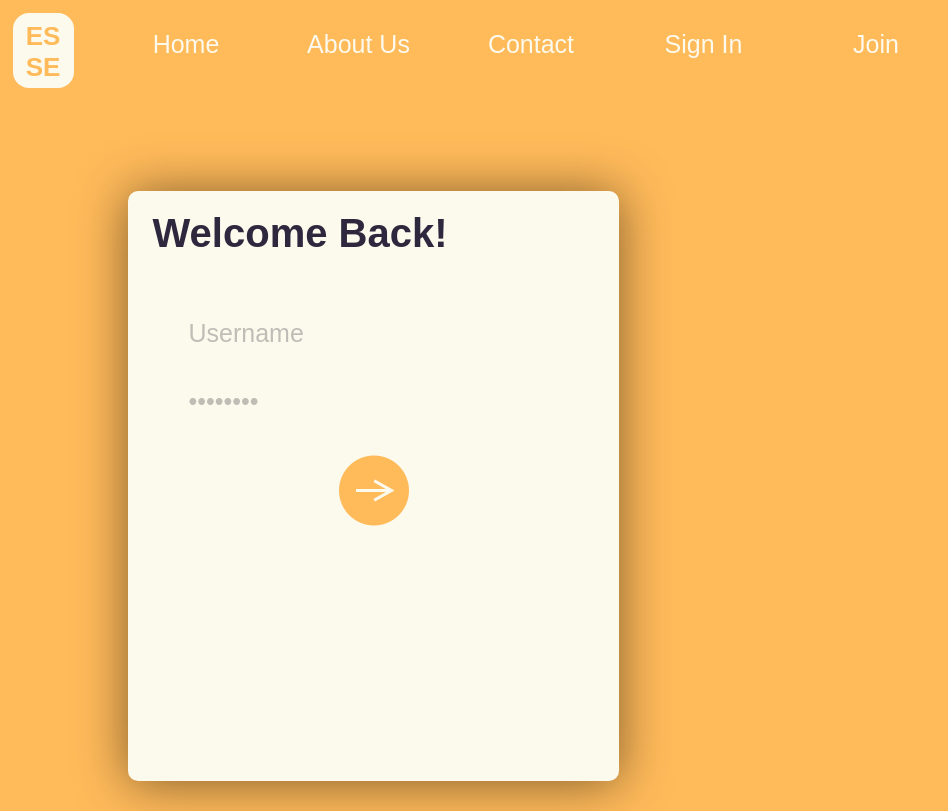
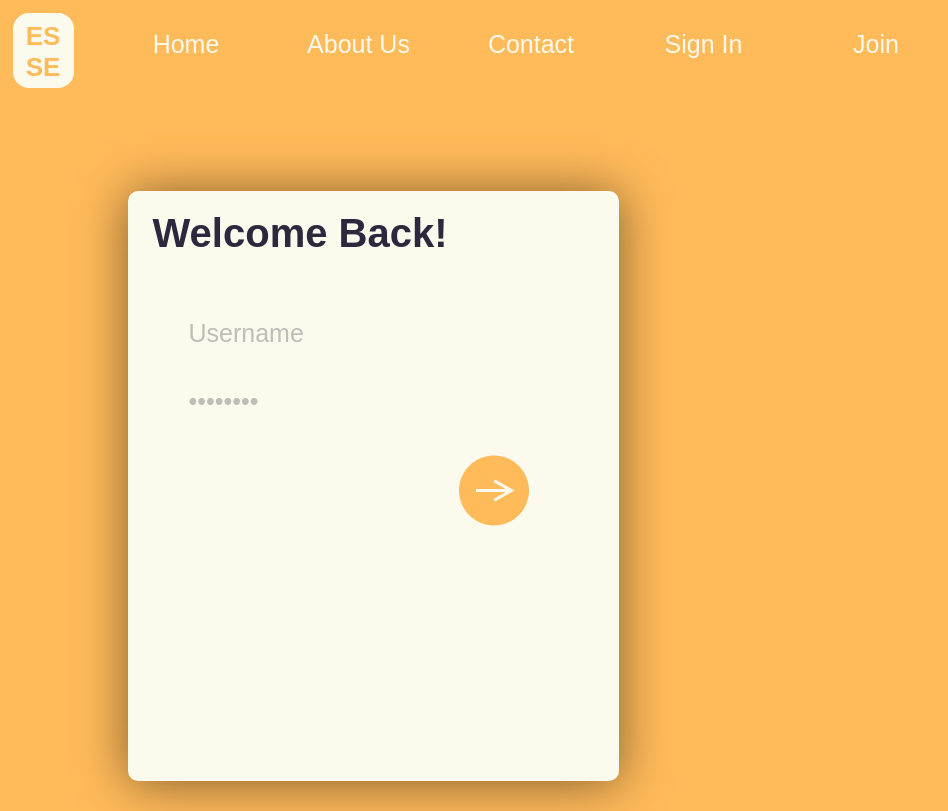
Before and after one commit to lambda-essentialism/build-essentialism-FE, a React (Create React App) app in the folder essentialism/: page / in a window 1280 px wide. Shown: the whole page, without its empty margins (0-948 px from the left). Built offline with nearby package versions, Linux system fonts and the light colour scheme.

Commit message:
moved login arrow,app.css

```diff
--- a/essentialism/src/App.css
+++ b/essentialism/src/App.css
@@ -161,6 +161,8 @@ nav{
   cursor: pointer;
   /*border:solid blue;*/
   margin-top:20px;
+  position: relative;
+  left:120px;
 }
 
 /*LOGIN*/
```
